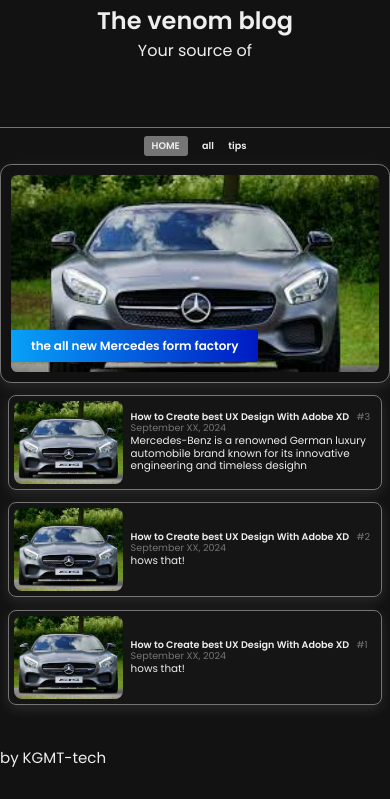
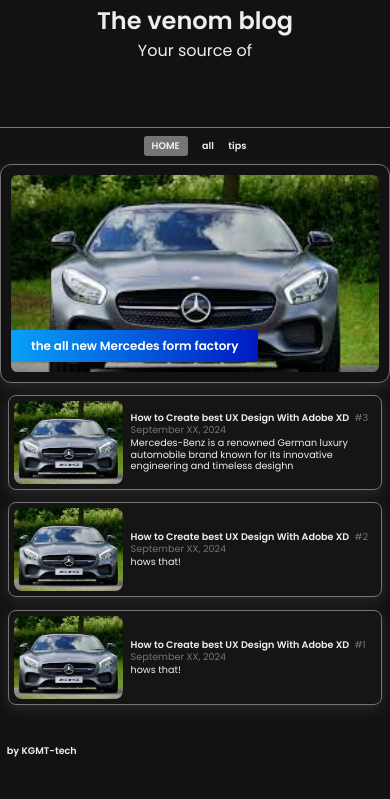
Before and after one commit to Kingman9407/test, a plain HTML site: page index.html in a window 390 px wide. Shown: the part 62-861 px from the top of the page. Drawn offline with nearby package versions, Linux system fonts and the light colour scheme.

Commit message:
Add files via upload

```diff
--- a/index.html
+++ b/index.html
@@ -80,14 +80,19 @@
         </div>
     </section>
 
-    <footer class="footer container">
-        <p>by KGMT-tech</p>
+
+    <div class="footer container">
+        <div class="post-title">&nbsp;&nbsp;   by KGMT-tech</div>
         <div class="social">
-            <a href="#"><i class="bx bxl-facebook"></i></a>
-            <a href="#"><i class="bx bxl-twitter"></i></a>
-            <a href="#"><i class="bx bxl-instagram"></i></a>
-        </div>
-    </footer>
+            <a href="#"><i class='bx bxl-instagram'></i></a>
+            <a href="#"><i class='bx bxl-twitter'></i></a>
+            <a href="#"><i class='bx bxl-facebook'></i></a>
+            </div>
+    </div>
+    <script
+  src="https://code.jquery.com/jquery-3.7.1.js"
+  integrity="sha256-eKhayi8LEQwp4NKxN+CfCh+3qOVUtJn3QNZ0TciWLP4="
+  crossorigin="anonymous"></script>
 
     <script src="main.js"></script>
 </body>
--- a/style.css
+++ b/style.css
@@ -493,11 +493,12 @@ footer p {
     }
     .post-title
     {
-    line-height: 0.6rem;
+    line-height: 0.65rem;
     font-size: 0.6rem;
     margin-bottom: 0px;
     }
     .text-box {
+        max-height: 95px;
         height: auto;
         display: flex;
         flex-direction: column;
@@ -506,6 +507,7 @@ footer p {
     }
     .post-numbers{
         font-size: 0.6rem;
+        margin-left: 3px;
     }
     .post-dates{
         font-size: 0.6rem;
@@ -514,7 +516,7 @@ footer p {
 
     }
     .post-description{
-        font-size:0.65rem;
+        font-size:0.6rem;
         margin-top: 0px;
     }
 
```
